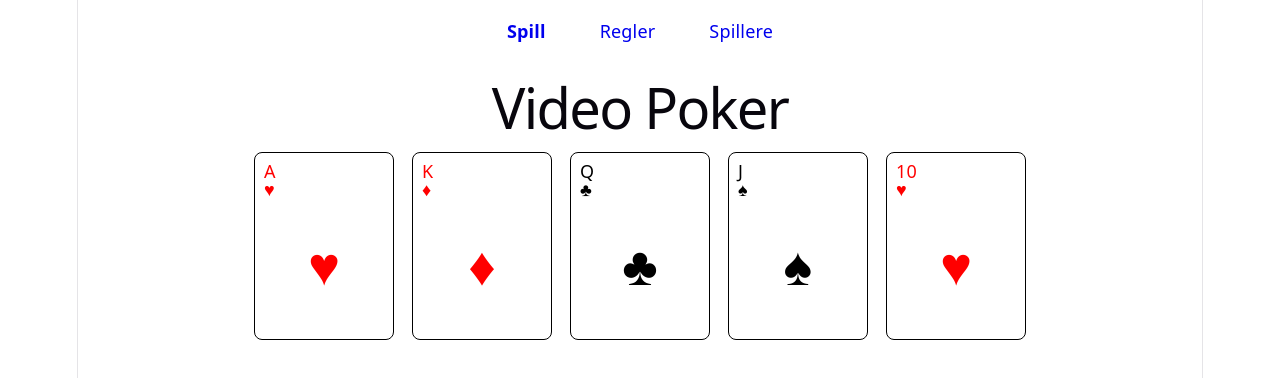
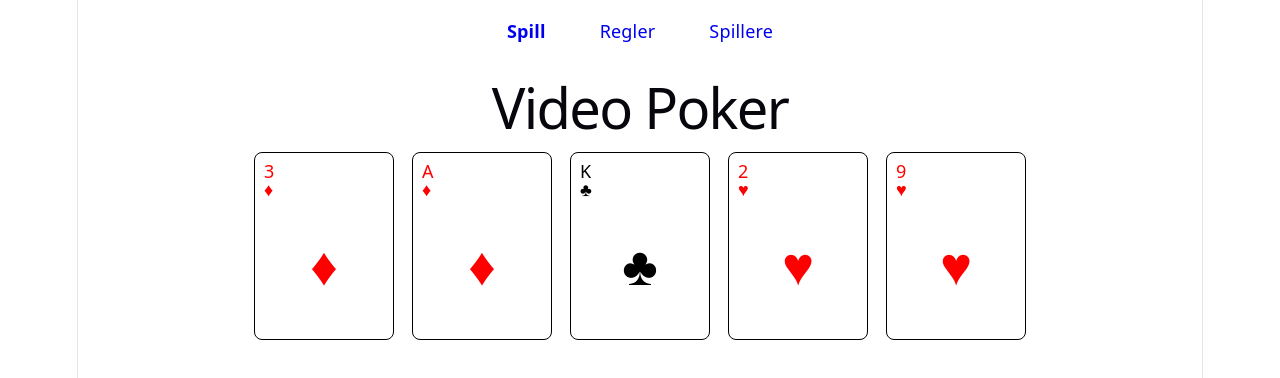
Before and after one commit to vildehf/video-poker, a React (Vite) app: page / in a window 1280 px wide. Shown: the top 378 px of the page. Built offline with nearby package versions, Linux system fonts and the light colour scheme.

Commit message:
feat: create and shuffle card deck

```diff
--- a/src/pages/GamePage.tsx
+++ b/src/pages/GamePage.tsx
@@ -1,22 +1,18 @@
 import Card from "../components/Card/Card";
-import type { PlayingCard } from "../types/PlayingCard";
+import createDeck from "../utils/createDeck";
 import styles from "./GamePage.module.css";
+import shuffleDeck from "../utils/shuffleDeck";
 
 export default function GamePage() {
-  const testCards: PlayingCard[] = [
-    { suit: "hearts", value: "A" },
-    { suit: "diamonds", value: "K" },
-    { suit: "clubs", value: "Q" },
-    { suit: "spades", value: "J" },
-    { suit: "hearts", value: "10" },
-  ];
+  const deck = createDeck();
+  const shuffledDeck = shuffleDeck(deck);
 
   return (
     <main>
       <h1>Video Poker</h1>
 
       <div className={styles.hand}>
-        {testCards.map((card) => (
+        {shuffledDeck.slice(0, 5).map((card) => (
           <Card key={`${card.suit}-${card.value}`} card={card} />
         ))}
       </div>
--- /dev/null
+++ b/src/utils/createDeck.ts
@@ -0,0 +1,34 @@
+import type { PlayingCard, Suit, CardValue } from "../types/PlayingCard";
+
+const suits: Suit[] = ["hearts", "diamonds", "clubs", "spades"];
+
+const values: CardValue[] = [
+  "2",
+  "3",
+  "4",
+  "5",
+  "6",
+  "7",
+  "8",
+  "9",
+  "10",
+  "J",
+  "Q",
+  "K",
+  "A",
+];
+
+export default function createDeck(): PlayingCard[] {
+  const deck: PlayingCard[] = [];
+
+  suits.forEach((suit) => {
+    values.forEach((value) => {
+      deck.push({
+        suit: suit,
+        value: value,
+      });
+    });
+  });
+
+  return deck;
+}
--- /dev/null
+++ b/src/utils/shuffleDeck.ts
@@ -0,0 +1,9 @@
+import type { PlayingCard } from "../types/PlayingCard";
+
+export default function shuffleDeck(deck: PlayingCard[]): PlayingCard[] {
+  const shuffleDeck = [...deck];
+
+  shuffleDeck.sort(() => Math.random() - 0.5);
+
+  return shuffleDeck;
+}
```
